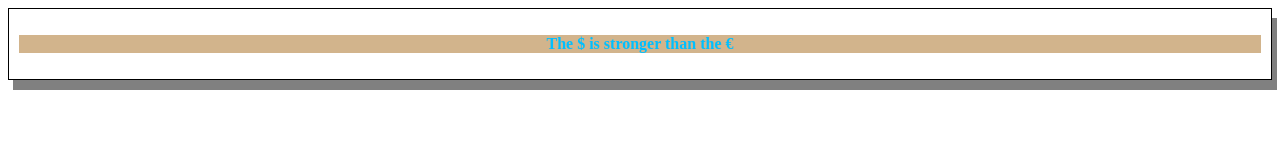
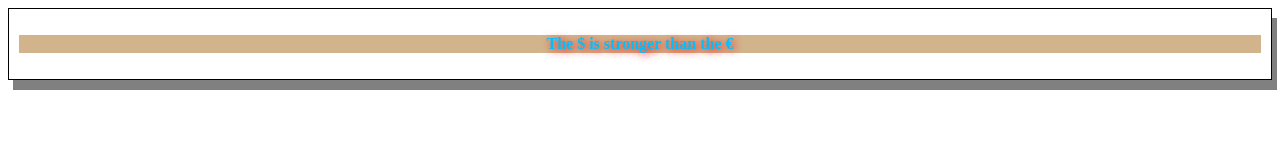
Before and after one commit to waynehsu770/HTML-and-CSS-Projects, a plain HTML site: page Basic_HTML_and_CSS/Basic_HTML_5.html in a window 1280 px wide. Drawn offline with Linux system fonts and the light colour scheme.

Commit message:
Added text-shadow

```diff
--- a/Basic_HTML_and_CSS/Basic_CSS_2.css
+++ b/Basic_HTML_and_CSS/Basic_CSS_2.css
@@ -8,4 +8,5 @@ p {
 	border: 1px solid;
 	padding: 10px;
 	box-shadow: 5px 10px gray;
+	text-shadow: 2px 2px 8px #FF0000;
 }
```
Also changed, not shown: 1 other file.
